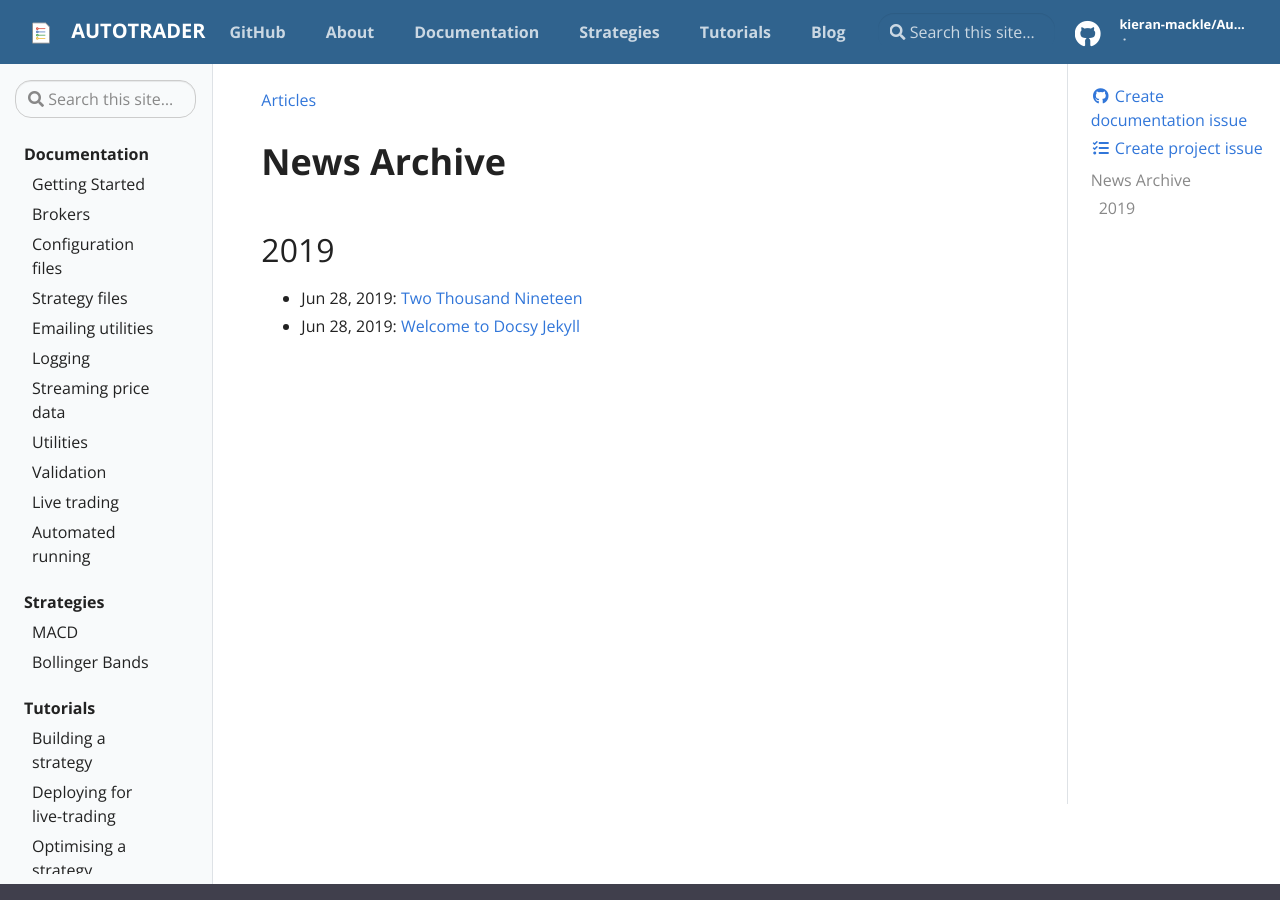
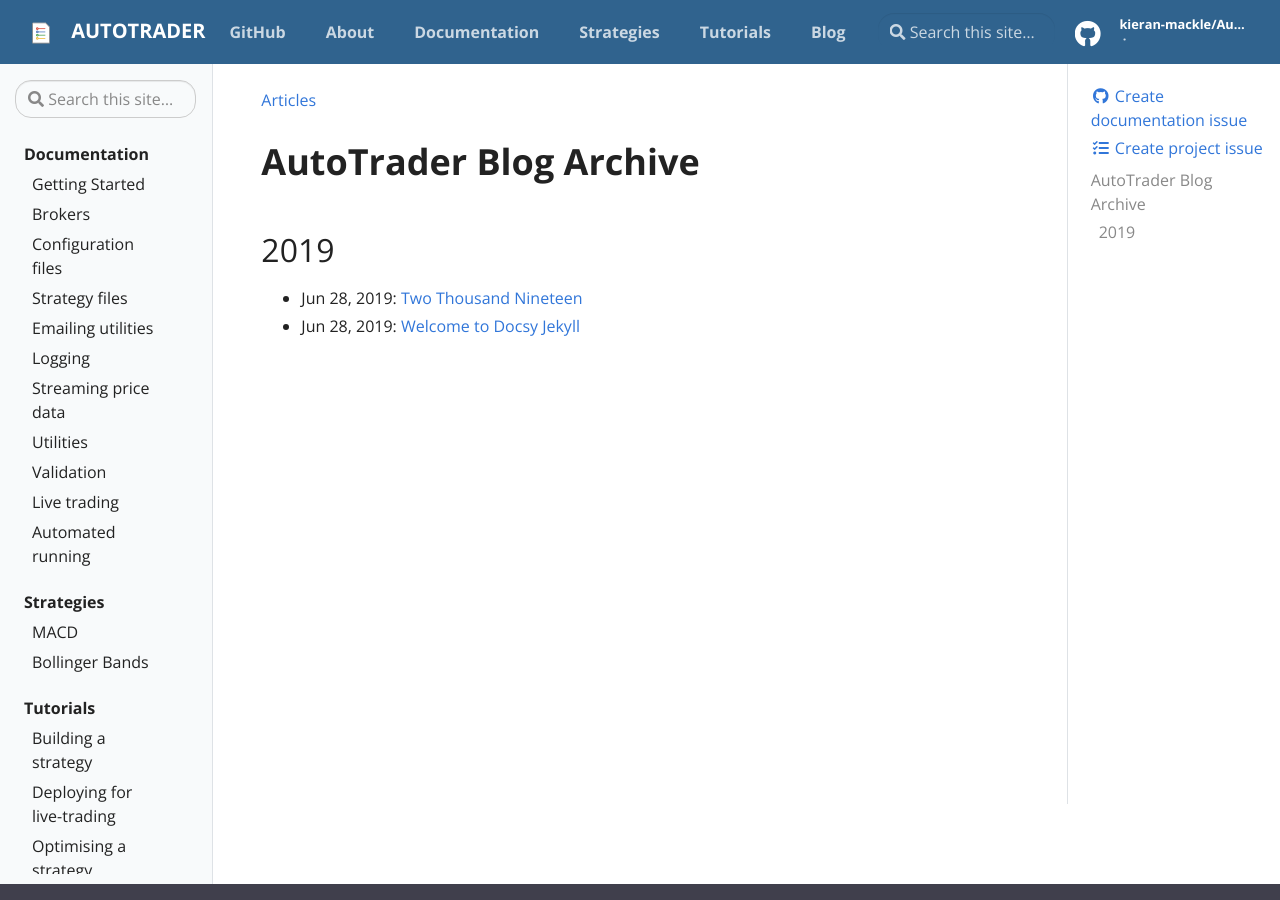
Before and after one commit to kieran-mackle/AutoTrader, a Jekyll site: the page built from docs/pages/archive.md, in a window 1280 px wide and 900 px high. Built offline with Jekyll 4.4.1, drawn with Linux system fonts in a browser that asks for light colours.

Commit message:
Update archive.md

```diff
--- a/docs/pages/archive.md
+++ b/docs/pages/archive.md
@@ -3,7 +3,7 @@
 title: Articles
 permalink: /archive/
 ---
-# News Archive
+# AutoTrader Blog Archive
 
 {% for post in site.posts  %}{% capture this_year %}{{ post.date | date: "%Y" }}{% endcapture %}{% capture next_year %}{{ post.previous.date | date: "%Y" }}{% endcapture %}
 
```
